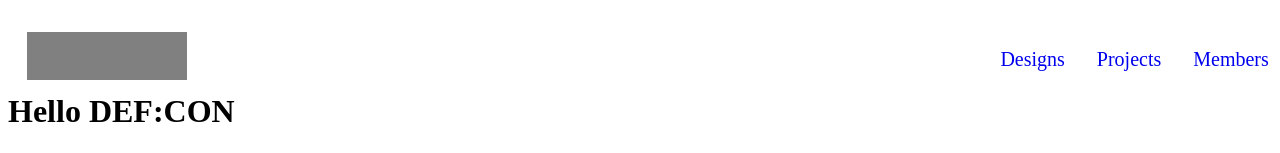
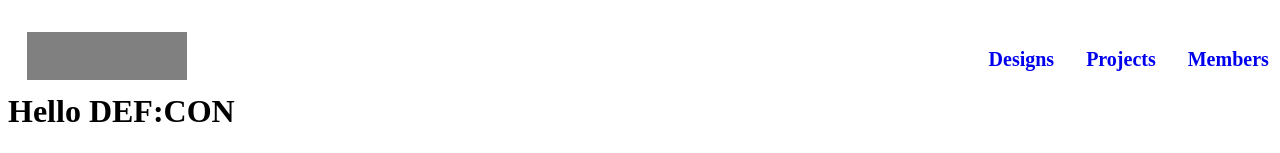
Before and after one commit to DefCon-Apps/DefCon-FE, a Next.js app: page / in a window 1280 px wide. Shown: the top 153 px of the page. Built offline with nearby package versions, Linux system fonts and the light colour scheme.

Commit message:
Updated Header.tsx : Adjustment Font - Google Noto Sans KR

```diff
--- a/src/Common/Header.tsx
+++ b/src/Common/Header.tsx
@@ -25,7 +25,9 @@ const HeaderDiv = styled.div`
   height: 5rem;
   position: fixed;
 
+  font-family: 'Noto Sans KR';
   font-size: 20px;
+  font-weight: bold;
 
   background-color: #fff;
 `
```
